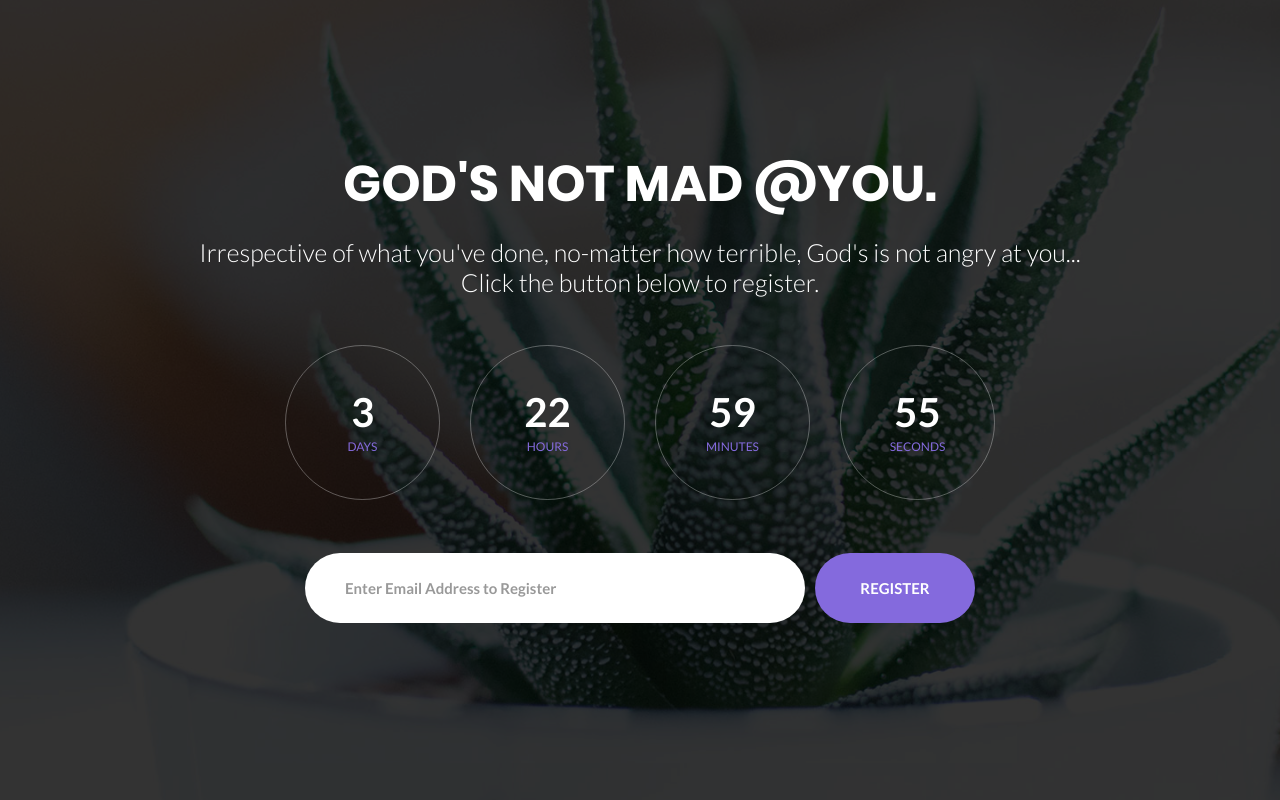
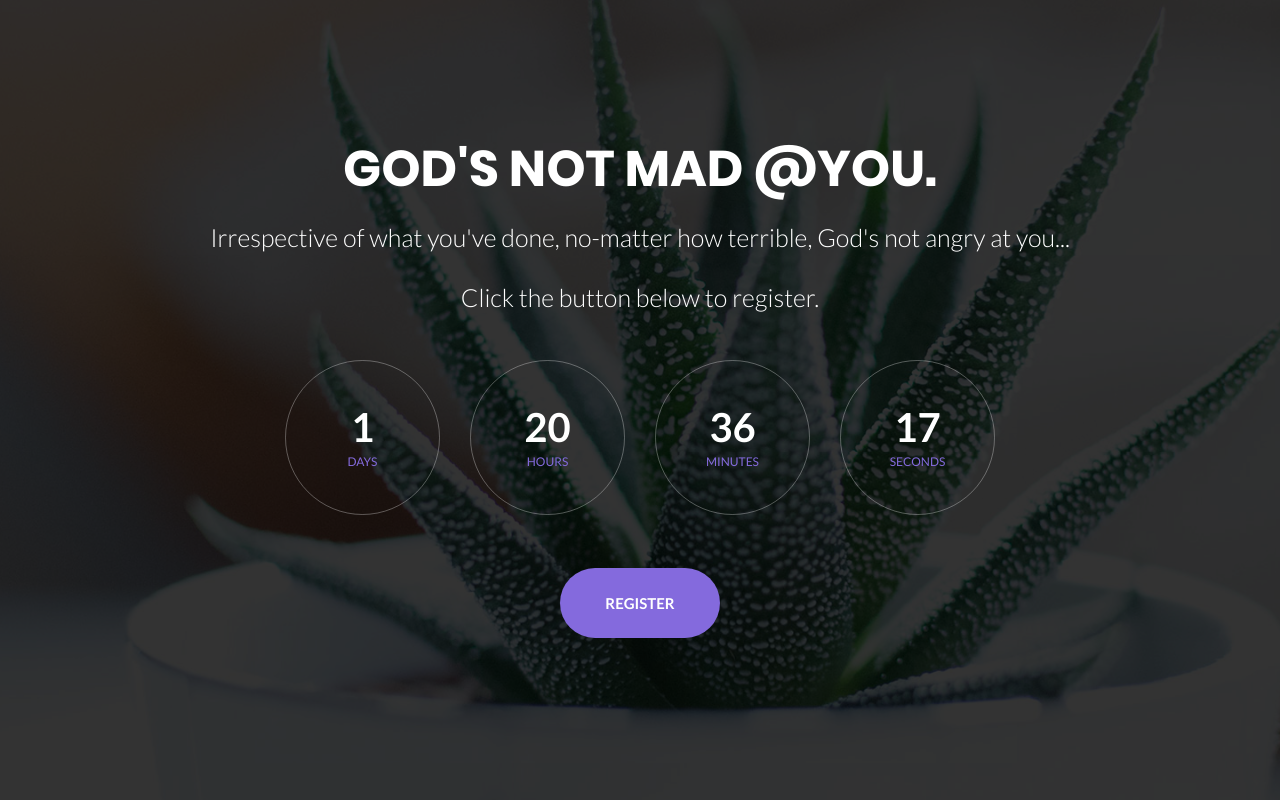
Before and after one commit to Invincibleplus/ruswa, a plain HTML site: page index.html in a window 1280 px wide. Drawn offline with Linux system fonts and the light colour scheme.

Commit message:
Update index.html

```diff
--- a/index.html
+++ b/index.html
@@ -36,7 +36,7 @@
 			</h3>
 
 			<p class="m2-txt1 txt-center p-b-48">
-				Irrespective of what you've done, no-matter how terrible, God's is not angry at you...</br>Click the button below to register.
+				Irrespective of what you've done, no-matter how terrible, God's not angry at you...</br></br>Click the button below to register.
 			</p>
 
 			<div class="flex-w flex-c-m cd100 p-b-33">
@@ -61,18 +61,18 @@
 				</div>
 			</div>
 
-			<form class="w-full flex-w flex-c-m validate-form">
+			<!--<form class="w-full flex-w flex-c-m validate-form">
 
 				<div class="wrap-input100 validate-input where1" data-validate = "Valid email is required: ex@abc.xyz">
 					<input class="input100 placeholder0 s2-txt2" type="text" name="email" placeholder="Enter Email Address to Register">
 					<span class="focus-input100"></span>
-				</div>
+				</div>-->
 
 
-				<button class="flex-c-m size3 s2-txt3 how-btn1 trans-04 where1">
+				<button class="flex-c-m size3 s2-txt3 how-btn1 trans-04 where1" onclick="location.href='https://sites.google.com/ruswa.co.za/register/home';">
 					Register
 				</button>
-			</form>
+			<!--</form>-->
 		</div>
 	</div>
 
@@ -96,10 +96,10 @@
 		$('.cd100').countdown100({
 			/*Set Endtime here*/
 			/*Endtime must be > current time*/
-			endtimeYear: 0,
-			endtimeMonth: 0,
-			endtimeDate: 2,
-			endtimeHours: 47,
+			endtimeYear: 2021,
+			endtimeMonth: 4,
+			endtimeDate: 25,
+			endtimeHours: 18,
 			endtimeMinutes: 0,
 			endtimeSeconds: 0,
 			timeZone: ""
```
